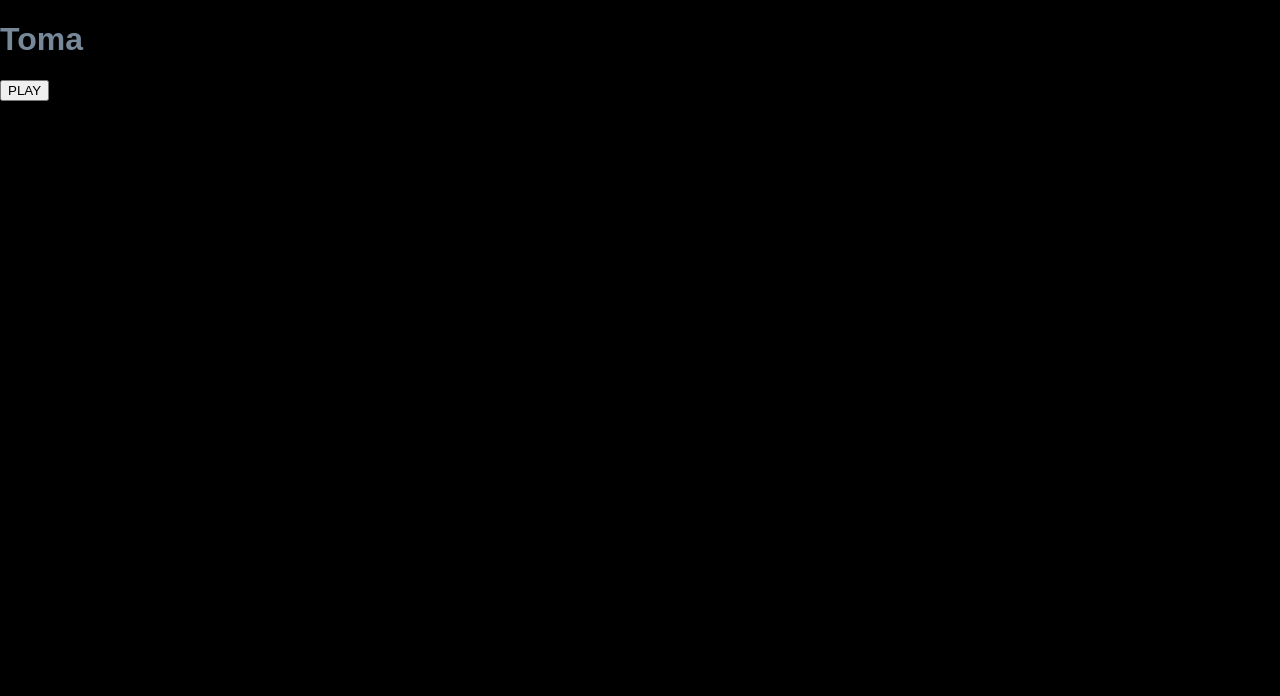
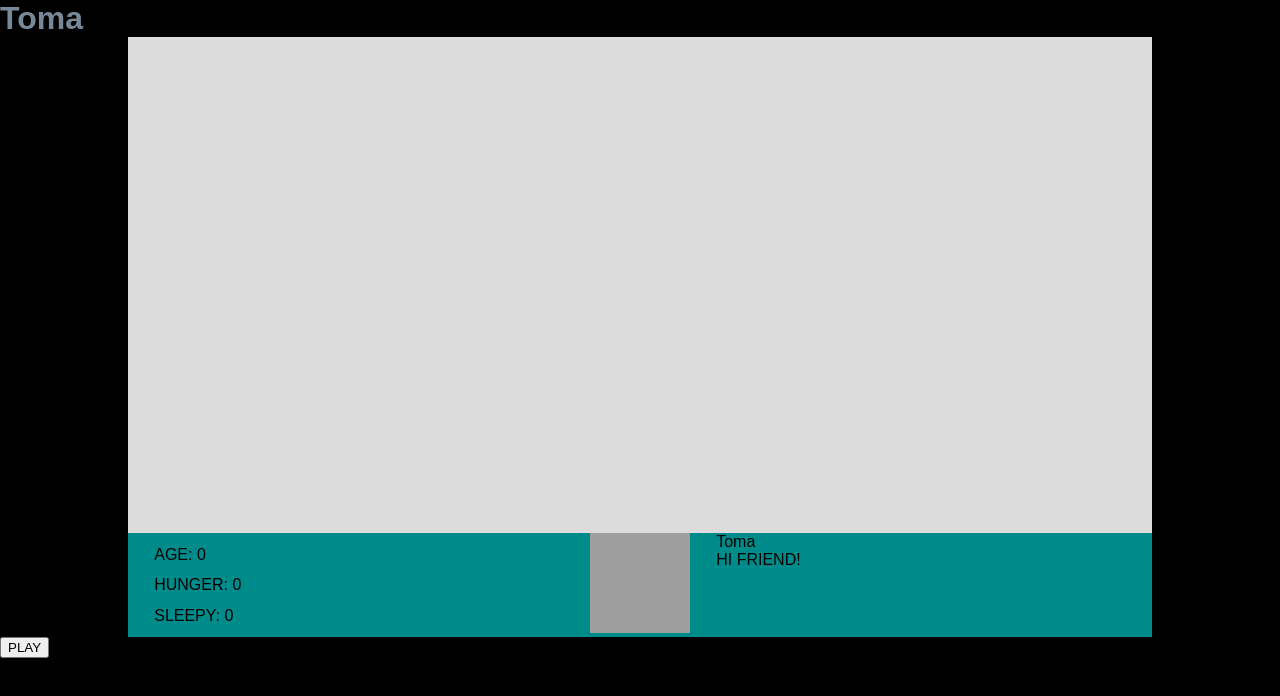
Before and after one commit to jpardike/Toma, a plain HTML site: page index.html in a window 1280 px wide. Drawn offline with nearby package versions, Linux system fonts and the light colour scheme; grey boxes are pictures that could not be loaded.

Commit message:
add: game window elements on index.html, basic game window styling on styles.css, add event handler to play button on app.js

```diff
--- a/css/styles.css
+++ b/css/styles.css
@@ -11,3 +11,51 @@ body {
     margin: 0;
     height: 100vh;
 }
+
+h1 {
+    padding: 0;
+    margin: 0;
+}
+
+p {
+    padding: 0;
+    margin: 0;
+}
+
+.gameplay-section {
+    background-color: gainsboro;
+    height: 75vh;
+    width: 80vw;
+    margin: 0 auto;
+    position: relative;
+}
+
+.gameplay-hud {
+    display: flex;
+    width: 100%;
+    background-color: darkcyan;
+    color: black;
+    position: absolute;
+    bottom: 0;
+    justify-content: space-evenly;
+}
+
+.info-col {
+    display: flex;
+    flex-direction: column;
+    width: 40%;
+    justify-content: space-evenly;
+    align-items: flex-start;
+}
+
+.tomagatchi-image {
+    width: 20%;
+}
+
+.message-center {
+    width: 40%;
+}
+
+.tomagatchi-image img {
+    margin: auto;
+}
--- a/index.html
+++ b/index.html
@@ -13,7 +13,36 @@
 </head>
 <body>
     <h1>Toma</h1>
-    <section class="gameplay-section"></section>
+
+    <!-- GAMEPLAY WINDOW -->
+    <section class="gameplay-section">
+
+        <!-- ACTION BUTTONS ON LEFT SIDE OF WINDOW -->
+        <div class="left-buttons">
+
+        </div>
+
+        <!-- ACTION BUTTONS ON RIGHT SIDE OF WINDOW -->
+        <div class="right-buttons">
+
+        </div>
+
+        <!-- INFORMATION CENTER AT THE BOTTOM OF THE GAMEPLAY WINDOW -->
+        <div class="gameplay-hud">
+            <div class="info-col">
+                <p class="age-text">AGE: 0</p>
+                <p class="hunger-text">HUNGER: 0</p>
+                <p class="sleepiness-text">SLEEPY: 0</p>
+            </div>
+            <div class="tomogatchi-image">
+                <img src="https://picsum.photos/id/1025/100" alt="">
+            </div>
+            <div class="message-center">
+                <p class="toma-name">Toma</p>
+                <p class="message-text">HI FRIEND!</p>
+            </div>
+        </div>
+    </section>
     <button class="play-button">PLAY</button>
 
 </body>
--- a/js/app.js
+++ b/js/app.js
@@ -1,5 +1,7 @@
 
 
+
+// Tomagatchi class
 class Tomagatchi {
     constructor(name) {
         this.name = name;
@@ -9,3 +11,8 @@ class Tomagatchi {
         this.boredom = 1;
     }
 }
+
+// button that starts game
+$('.play-button').on('click', function() {
+    // console.log('button clicked');
+});
```
